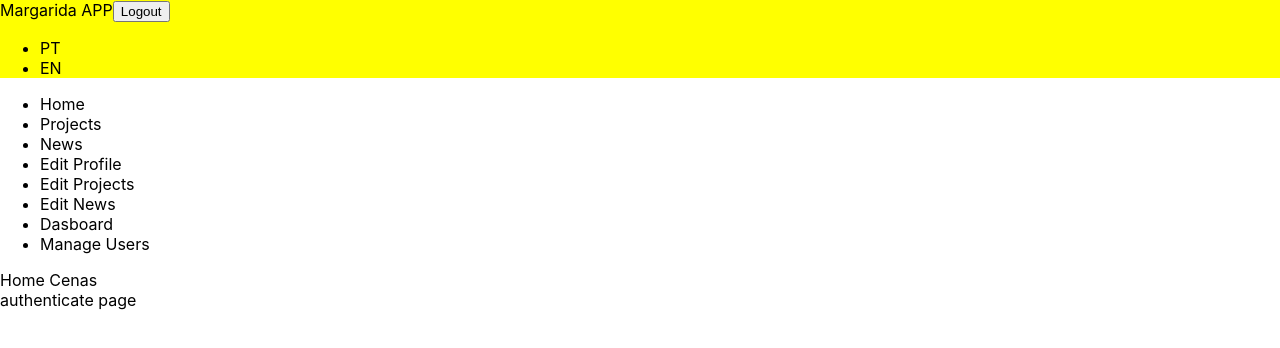
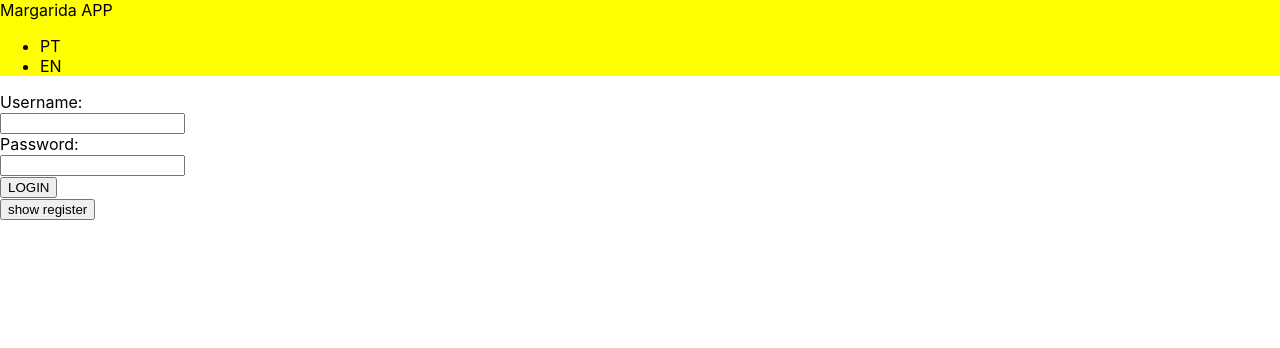
Before and after one commit to mad-raccoon/margarida, a React (Create React App) app: page / in a window 1280 px wide. Shown: the top 348 px of the page. Built offline with nearby package versions, Linux system fonts and the light colour scheme.

Commit message:
simulate real auth api call

```diff
--- a/src/App.js
+++ b/src/App.js
@@ -5,7 +5,7 @@ import Menu from "./components/shared/Menu/Menu";
 
 
 const App = () => {
-  const [user, setUser] = useState(true);
+  const [user, setUser] = useState(false);
 
   return (
     <div>
--- a/src/api/authApi.js
+++ b/src/api/authApi.js
@@ -2,14 +2,12 @@ const dummyUsers = [{username: "margarida", email:"m@m.com",   password: "w"}, {
 
  const authenticate =(username, password)=> {
 
-    // TODO: replace with real api
+   return new Promise((resolve, reject) => {
     const user = dummyUsers.find(x=>x.username === username);
 
-   if(user && user.password === password) {
-    return user;
-   }
-
-   throw new Error("403 - user not found")
+    setTimeout(resolve({user}),
+    Math.random() * 1000)
+})
 }
 
 const register = (user)=> {
--- a/src/components/pages/NoAuthPage/NoAuthPage.jsx
+++ b/src/components/pages/NoAuthPage/NoAuthPage.jsx
@@ -1,4 +1,5 @@
 import { useState } from "react";
+import { authApi } from "../../../api/authApi";
 import Login from "../../features/Login/Login";
 import Register from "../../features/Register/Register";
 import Header from "../../shared/Header/Header";
@@ -12,10 +13,10 @@ const handleToggleClick =()=> {
   setShowLogin(!showLogin)
 }
 
-const handleLogin =(value)=> {
-  // api call
-  // success >> set context user
-  // error >> alert("wrong credentials")
+const handleLogin =async(value)=> {
+  const res = await authApi.authenticate("margarida", "test");
+  console.log(res.user);
+  // set redux
 }
 
 const handleRegister =(value)=> {
```
